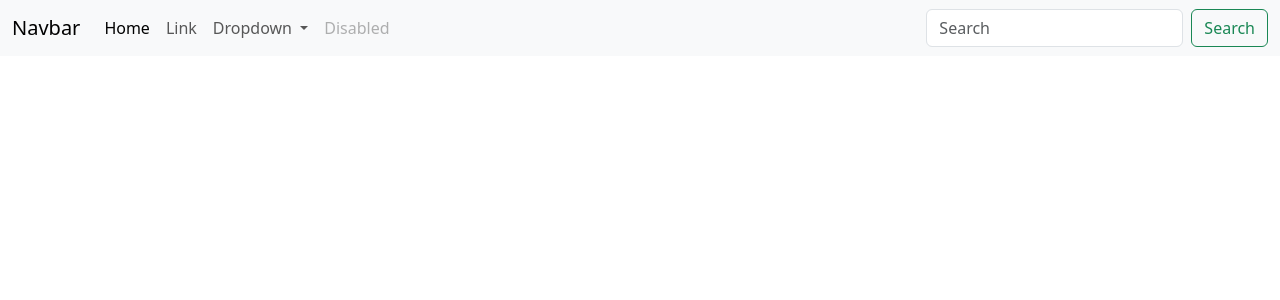
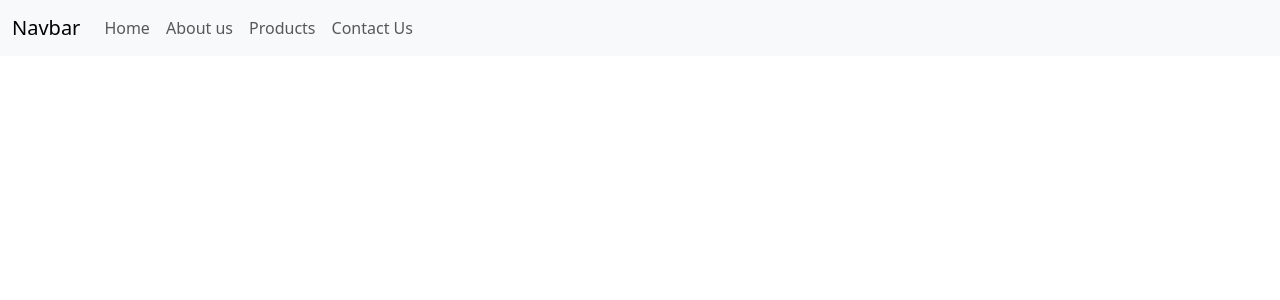
Before and after one commit to VishalYadavGit/Spsite, a Django app: page / in a window 1280 px wide. Shown: the top 300 px of the page. Run offline with Django 4.2, Linux system fonts and the light colour scheme.

Commit message:
Navbar added

```diff
--- a/templates/base.html
+++ b/templates/base.html
@@ -16,34 +16,23 @@
           <div class="collapse navbar-collapse" id="navbarSupportedContent">
             <ul class="navbar-nav me-auto mb-2 mb-lg-0">
               <li class="nav-item">
-                <a class="nav-link active" aria-current="page" href="#">Home</a>
+                <a class="nav-link" aria-current="page" href="/">Home</a>
               </li>
               <li class="nav-item">
-                <a class="nav-link" href="#">Link</a>
+                <a class="nav-link" href="#">About us</a>
               </li>
               <li class="nav-item dropdown">
-                <a class="nav-link dropdown-toggle" href="#" role="button" data-bs-toggle="dropdown" aria-expanded="false">
-                  Dropdown
-                </a>
-                <ul class="dropdown-menu">
-                  <li><a class="dropdown-item" href="#">Action</a></li>
-                  <li><a class="dropdown-item" href="#">Another action</a></li>
-                  <li><hr class="dropdown-divider"></li>
-                  <li><a class="dropdown-item" href="#">Something else here</a></li>
-                </ul>
+                <a class="nav-link" href="#">Products</a>
               </li>
               <li class="nav-item">
-                <a class="nav-link disabled" aria-disabled="true">Disabled</a>
+                <a class="nav-link">Contact Us</a>
               </li>
             </ul>
-            <form class="d-flex" role="search">
-              <input class="form-control me-2" type="search" placeholder="Search" aria-label="Search">
-              <button class="btn btn-outline-success" type="submit">Search</button>
-            </form>
           </div>
         </div>
       </nav>
       {% block body %}
+
       {% endblock body %}
     <script src="https://cdn.jsdelivr.net/npm/@popperjs/core@2.11.8/dist/umd/popper.min.js" integrity="sha384-I7E8VVD/ismYTF4hNIPjVp/Zjvgyol6VFvRkX/vR+Vc4jQkC+hVqc2pM8ODewa9r" crossorigin="anonymous"></script>
     <script src="https://cdn.jsdelivr.net/npm/bootstrap@5.3.2/dist/js/bootstrap.min.js" integrity="sha384-BBtl+eGJRgqQAUMxJ7pMwbEyER4l1g+O15P+16Ep7Q9Q+zqX6gSbd85u4mG4QzX+" crossorigin="anonymous"></script>
```
